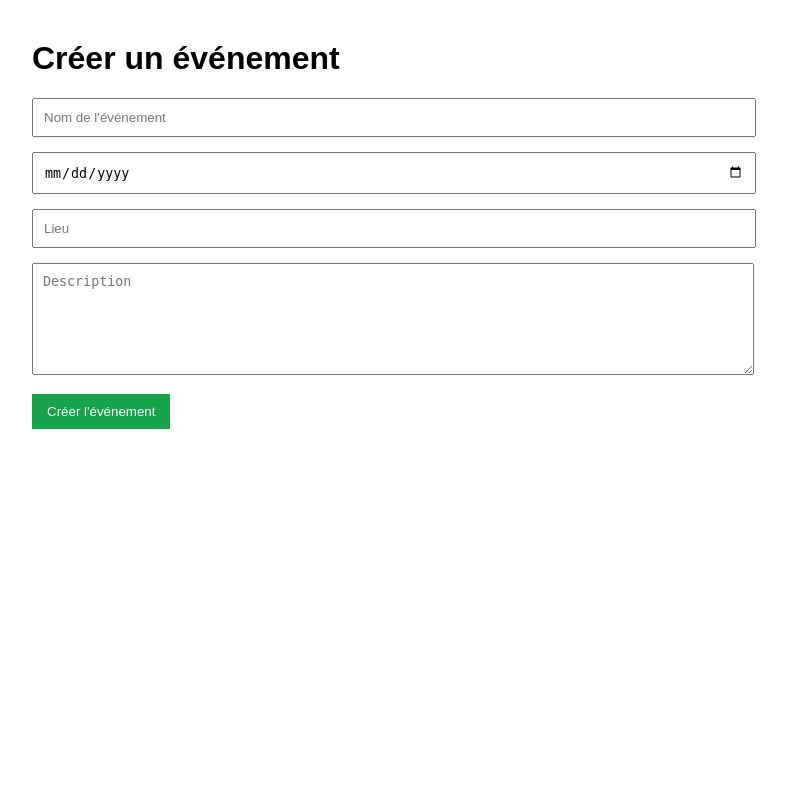
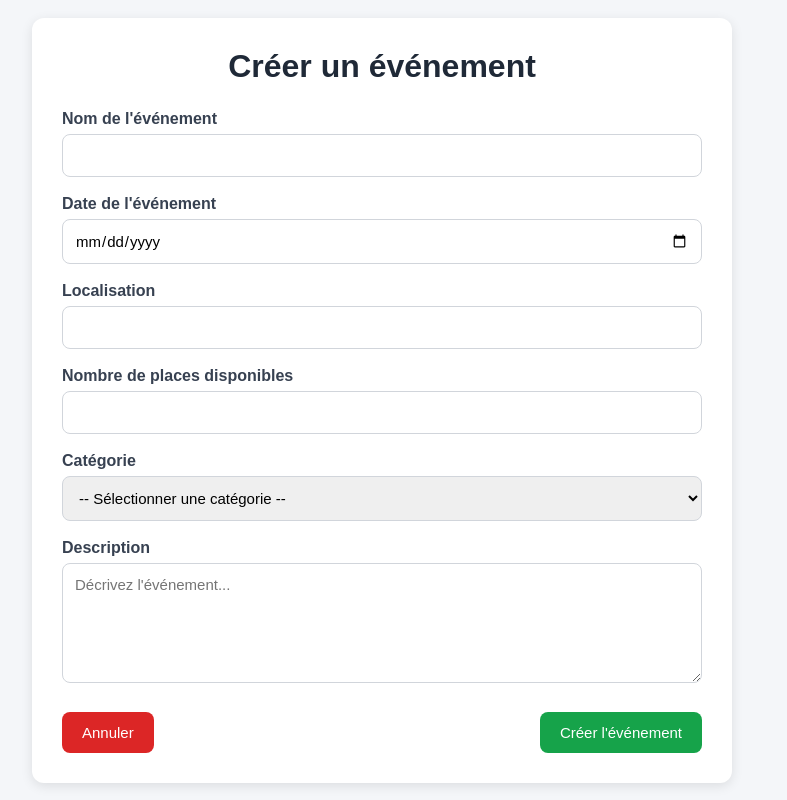
Before and after one commit to skakanou/session_project, a Flask app: template templates/create_event.html in a window 1280 px wide. Shown: the whole page, without its empty margins (258-1045 px from the left). Run offline with Flask 3, Linux system fonts and the light colour scheme; the template is opened without the code that fills it, so the values that code supplies are empty.

Commit message:
2nd push

```diff
--- a/app.py
+++ b/app.py
@@ -1,15 +1,16 @@
 from flask import Flask, render_template
 from config import Config
 from routes.users import user_bp
+from routes.admin import admin_bp
 from models import db
 from flask_migrate import Migrate
 import os
-
 
 app = Flask(__name__)
 app.secret_key = os.urandom(24)
 app.config.from_object(Config)
 app.register_blueprint(user_bp)
+app.register_blueprint(admin_bp)
 
 db.init_app(app)
 
--- a/config.py
+++ b/config.py
@@ -5,7 +5,8 @@ load_dotenv()
 
 class Config:
     SECRET_KEY = os.getenv("SECRET_KEY", "default_secret_key")
-    SQLALCHEMY_DATABASE_URI = os.getenv("DATABASE_URL", "sqlite:///database.db")
+
+    SQLALCHEMY_DATABASE_URI ="mysql+pymysql://root:%40dmin@127.0.0.1:3306/session_project"
     SQLALCHEMY_TRACK_MODIFICATIONS = False
     JWT_SECRET_KEY = os.getenv("JWT_SECRET_KEY", "dev_jwt_secret_key")
     JWT_ALGORITHM = "HS256"
--- /dev/null
+++ b/localhost.session.sql
@@ -0,0 +1 @@
+INSERT INTO users (username, email, password, role) VALUES ('admin', 'admin@example.com', '@dministrateur1234', 'admin');
--- a/models.py
+++ b/models.py
@@ -20,8 +20,8 @@ class Event(db.Model):
     location = db.Column(db.String(255), nullable=False)
     seats_available = db.Column(db.Integer, nullable=False)
     description = db.Column(db.Text, nullable=True)
-    date = db.Column(db.Date, nullable=False)
     created_at = db.Column(db.DateTime, default=datetime.utcnow)
+    category = db.Column(db.String(50), nullable=False)
 
 class Booking(db.Model):
     id = db.Column(db.Integer, primary_key=True)
--- a/templates/create_event.html
+++ b/templates/create_event.html
@@ -3,51 +3,166 @@
 
 <head>
     <meta charset="UTF-8">
+    <meta name="viewport" content="width=device-width, initial-scale=1.0">
     <title>Créer un événement</title>
 
     <style>
+        * {
+            margin: 0;
+            padding: 0;
+            box-sizing: border-box;
+            font-family: Arial, sans-serif;
+        }
+
         body {
-            font-family: Arial, sans-serif;
-            max-width: 700px;
-            margin: 40px auto;
+            background: #f4f6f9;
+            display: flex;
+            justify-content: center;
+            align-items: center;
+            min-height: 100vh;
+        }
+
+        .container {
+            background: white;
+            width: 700px;
+            max-width: 95%;
+            padding: 30px;
+            border-radius: 12px;
+            box-shadow: 0 3px 12px rgba(0, 0, 0, 0.1);
+        }
+
+        h1 {
+            text-align: center;
+            margin-bottom: 25px;
+            color: #1f2937;
+        }
+
+        .form-group {
+            margin-bottom: 18px;
+        }
+
+        label {
+            display: block;
+            margin-bottom: 6px;
+            font-weight: bold;
+            color: #374151;
         }
 
         input,
+        select,
         textarea {
             width: 100%;
-            padding: 10px;
-            margin-bottom: 15px;
+            padding: 12px;
+            border: 1px solid #d1d5db;
+            border-radius: 8px;
+            font-size: 15px;
         }
 
-        button {
-            padding: 10px 15px;
-            border: none;
+        textarea {
+            resize: vertical;
+            min-height: 120px;
+        }
+
+        .buttons {
+            display: flex;
+            justify-content: space-between;
+            margin-top: 25px;
+        }
+
+        .btn-submit {
             background: #16a34a;
             color: white;
+            border: none;
+            padding: 12px 20px;
+            border-radius: 8px;
             cursor: pointer;
+            font-size: 15px;
+        }
+
+        .btn-submit:hover {
+            background: #15803d;
+        }
+
+        .btn-cancel {
+            background: #dc2626;
+            color: white;
+            text-decoration: none;
+            padding: 12px 20px;
+            border-radius: 8px;
+            font-size: 15px;
+        }
+
+        .btn-cancel:hover {
+            background: #b91c1c;
         }
     </style>
 </head>
 
 <body>
 
-    <h1>Créer un événement</h1>
+    <div class="container">
 
-    <form method="POST" action="/admin/events/create">
+        <h1>Créer un événement</h1>
 
-        <input type="text" name="title" placeholder="Nom de l'événement" required>
+        <form method="POST" action="{{ url_for('admin.create_event') }}">
 
-        <input type="date" name="date" required>
+            <div class="form-group">
+                <label for="event_name">Nom de l'événement</label>
+                <input type="text" id="event_name" name="event_name" required>
+            </div>
 
-        <input type="text" name="location" placeholder="Lieu" required>
+            <div class="form-group">
+                <label for="event_date">Date de l'événement</label>
+                <input type="date" id="event_date" name="event_date" required>
+            </div>
 
-        <textarea name="description" rows="6" placeholder="Description"></textarea>
+            <div class="form-group">
+                <label for="location">Localisation</label>
+                <input type="text" id="location" name="location" required>
+            </div>
 
-        <button type="submit">
-            Créer l'événement
-        </button>
+            <div class="form-group">
+                <label for="seats_available">Nombre de places disponibles</label>
+                <input type="number" id="seats_available" name="seats_available" min="1" required>
+            </div>
 
-    </form>
+            <div class="form-group">
+                <label for="category">Catégorie</label>
+
+                <select id="category" name="category" required>
+                    <option value="">-- Sélectionner une catégorie --</option>
+                    <option value="Conference">Conférence</option>
+                    <option value="Formation">Formation</option>
+                    <option value="Musique">Musique</option>
+                    <option value="Sport">Sport</option>
+                    <option value="Technologie">Technologie</option>
+                    <option value="Business">Business</option>
+                    <option value="Culture">Culture</option>
+                    <option value="Autre">Autre</option>
+                </select>
+            </div>
+
+            <div class="form-group">
+                <label for="description">Description</label>
+
+                <textarea id="description" name="description" placeholder="Décrivez l'événement..." required></textarea>
+            </div>
+
+            <div class="buttons">
+
+                <a href="{{ url_for('admin.admin_dash') }}" class="btn-cancel">
+                    Annuler
+                </a>
+
+                <button type="submit" class="btn-submit">
+                    Créer l'événement
+                </button>
+
+            </div>
+
+        </form>
+
+    </div>
 
 </body>
 
```
Also changed, not shown: admin.py (added, +14 -0 lines), migrations/versions/45b83b2790be_initial_migration.py (added, +118 -0 lines), migrations/versions/5c5cfc2a2d89_initial_migration.py (deleted, +0 -63 lines), routes/admin.py (added, +50 -0 lines), routes/users.py (+15 -8 lines), templates/admin_dash.html (+15 -32 lines), templates/events.html (+16 -33 lines), instance/database.db, routes/events.py (deleted), 1 other file.
